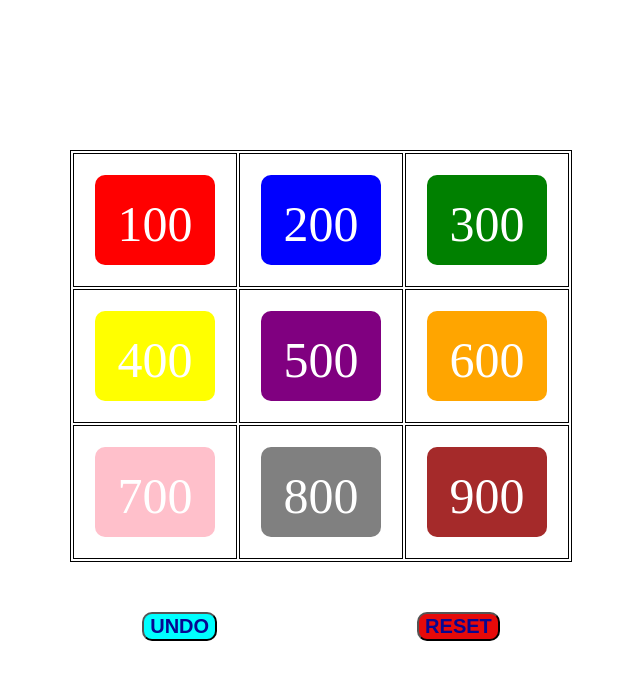
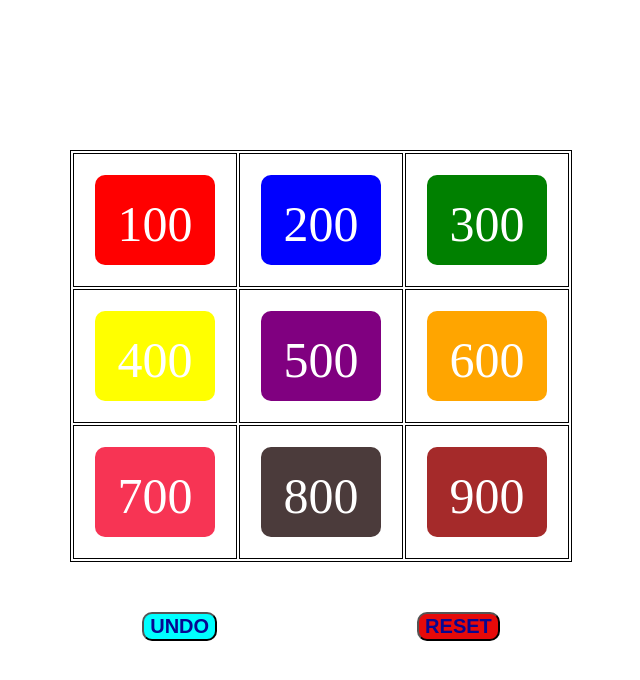
Before and after one commit to Abhaysingh4/Drag-Drop, a plain HTML site: page index.html in a window 1280 px wide. Shown: the whole page, without its empty margins (319-959 px from the left). Drawn offline with Linux system fonts and the light colour scheme.

```diff
--- a/index.html
+++ b/index.html
@@ -21,8 +21,8 @@
       <td><div id="box-600" class="box" style="background-color: orange;">600</div></td>
     </tr>
     <tr>
-      <td><div id="box-700" class="box" style="background-color: pink;">700</div></td>
-      <td><div id="box-800" class="box" style="background-color: gray;">800</div></td>
+      <td><div id="box-700" class="box" style="background-color: rgb(247, 52, 84);">700</div></td>
+      <td><div id="box-800" class="box" style="background-color: rgb(75, 59, 59);">800</div></td>
       <td><div id="box-900" class="box" style="background-color: brown;">900</div></td>
     </tr>
   </table>
```
